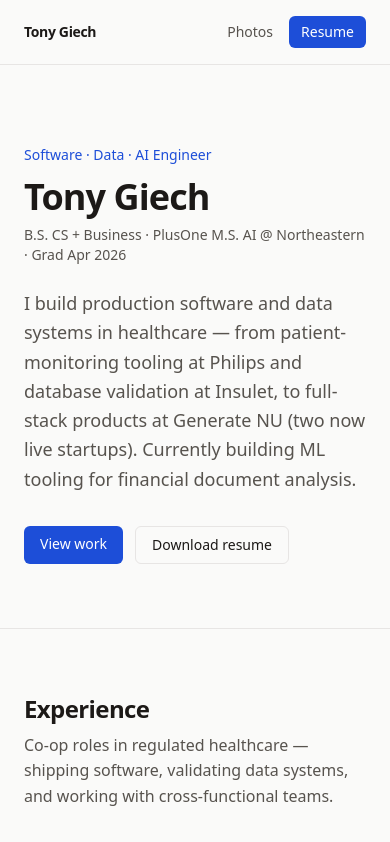
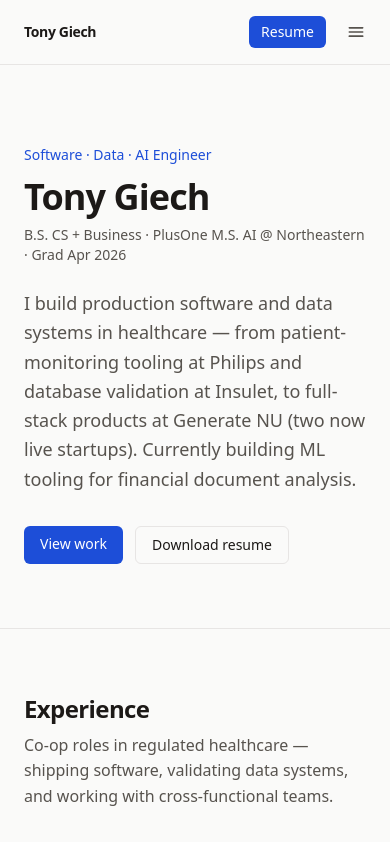
Before and after one commit to tGiech22/Website, a Next.js app: page / in a window 390 px wide. Shown: the top 842 px of the page. Built offline with nearby package versions, Linux system fonts and the light colour scheme.

Commit message:
fix: fixing lint

```diff
--- a/components/Header.tsx
+++ b/components/Header.tsx
@@ -1,3 +1,6 @@
+"use client";
+
+import { useState } from "react";
 import Link from "next/link";
 import { site } from "@/data/site";
 
@@ -10,6 +13,8 @@ const nav = [
 ];
 
 export function Header() {
+  const [open, setOpen] = useState(false);
+
   return (
     <header className="sticky top-0 z-50 border-b border-[var(--border)] bg-[var(--background)]/90 backdrop-blur-sm">
       <div className="mx-auto flex max-w-5xl items-center justify-between px-6 py-4">
@@ -26,12 +31,6 @@ export function Header() {
               {item.label}
             </Link>
           ))}
-          <Link
-            href="/photography"
-            className="transition-colors hover:text-[var(--foreground)] sm:hidden"
-          >
-            Photos
-          </Link>
           <a
             href="/resume.pdf"
             target="_blank"
@@ -40,8 +39,62 @@ export function Header() {
           >
             Resume
           </a>
+          <button
+            type="button"
+            onClick={() => setOpen((prev) => !prev)}
+            aria-expanded={open}
+            aria-controls="mobile-nav"
+            aria-label={open ? "Close menu" : "Open menu"}
+            className="-mr-1 inline-flex items-center justify-center rounded-md p-1 transition-colors hover:text-[var(--foreground)] sm:hidden"
+          >
+            {open ? (
+              <svg
+                width="20"
+                height="20"
+                viewBox="0 0 24 24"
+                fill="none"
+                stroke="currentColor"
+                strokeWidth="2"
+                strokeLinecap="round"
+                aria-hidden="true"
+              >
+                <path d="M6 6l12 12M18 6L6 18" />
+              </svg>
+            ) : (
+              <svg
+                width="20"
+                height="20"
+                viewBox="0 0 24 24"
+                fill="none"
+                stroke="currentColor"
+                strokeWidth="2"
+                strokeLinecap="round"
+                aria-hidden="true"
+              >
+                <path d="M4 7h16M4 12h16M4 17h16" />
+              </svg>
+            )}
+          </button>
         </nav>
       </div>
+
+      {open && (
+        <nav
+          id="mobile-nav"
+          className="border-t border-[var(--border)] px-6 py-2 sm:hidden"
+        >
+          {nav.map((item) => (
+            <Link
+              key={item.href}
+              href={item.href}
+              onClick={() => setOpen(false)}
+              className="block py-2.5 text-sm text-[var(--muted)] transition-colors hover:text-[var(--foreground)]"
+            >
+              {item.label}
+            </Link>
+          ))}
+        </nav>
+      )}
     </header>
   );
 }
--- a/eslint.config.mjs
+++ b/eslint.config.mjs
@@ -9,6 +9,9 @@ const compat = new FlatCompat({
   baseDirectory: __dirname,
 });
 
-const eslintConfig = [...compat.extends("next/core-web-vitals", "next/typescript")];
+const eslintConfig = [
+  { ignores: [".next/", "out/", "build/"] },
+  ...compat.extends("next/core-web-vitals", "next/typescript"),
+];
 
 export default eslintConfig;
```
